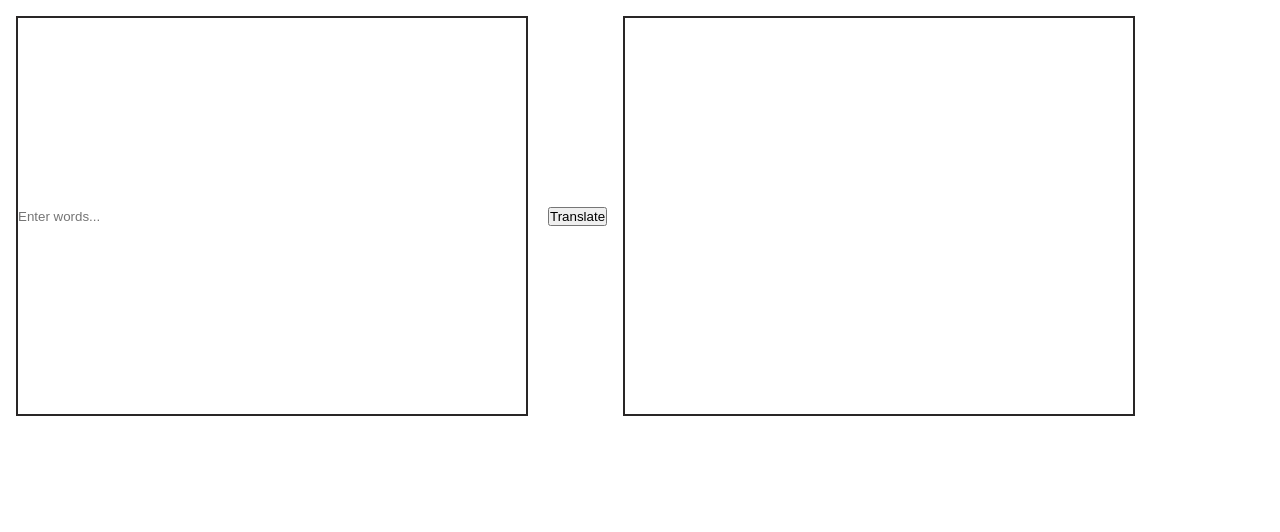
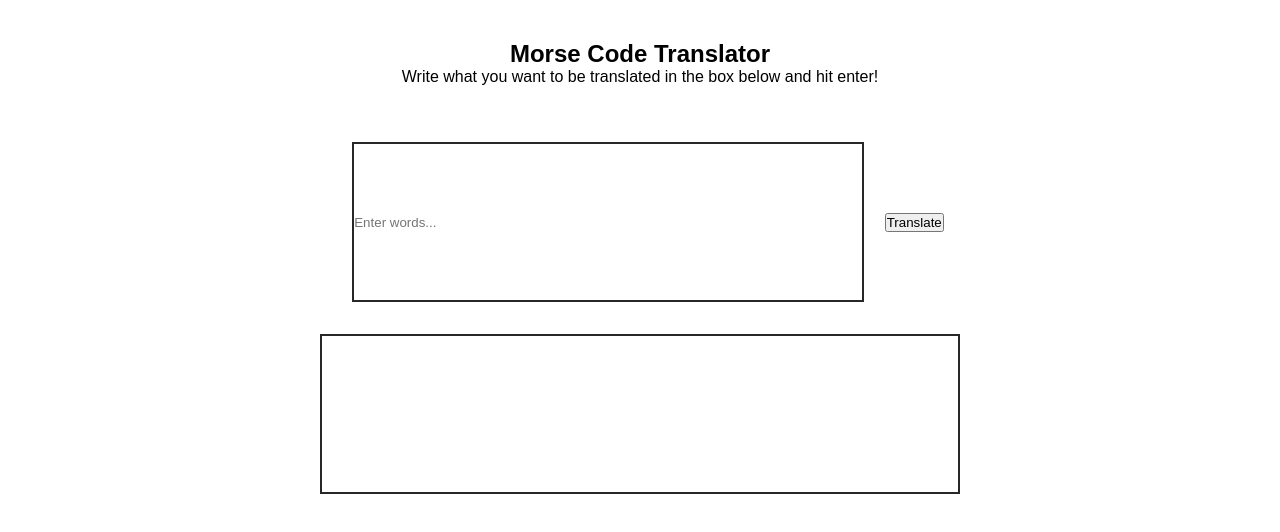
Before and after one commit to tstarr93/morse-code-translator, a website: page index.html in a window 1280 px wide. Both pictures are taken after a click on the button "Translate". Drawn offline with Linux system fonts and the light colour scheme.

Commit message:
loops through both arrays to find index

```diff
--- a/index.html
+++ b/index.html
@@ -8,6 +8,11 @@
     <title>Morse Translator</title>
 </head>
 <body>
+
+    <header>
+        <h2>Morse Code Translator</h2>
+        <p>Write what you want to be translated in the box below and hit enter!</p>
+    </header>
 
     <section>
 
--- a/main.js
+++ b/main.js
@@ -5,31 +5,31 @@ const result = document.querySelector("#result-field");
 // Make an alphabet array and equivalent morse alphabet array
 const alphabet = ["a", "b", "c", "d", "e", "f", "g", "h", "i", "j", "k", "l", "m", "n", "o", "p", "q", "r", "s", "t", "u", "v", "w", "x", "y", "z", " "];
 
-const morseAlphabet = [".-", "-...", "-.-.", "-..", ".", "..-.", "--.", "....", "..", ".---", "-.-", ".-..", "--", "-.", "---", ".--.", "--.-", ".-.", "...", "-", "..-", "...-", ".--", "-..-", "-.--", "z--..", " "];
-
-// Function that -> Takes input from input-field and add it to result field
-translateField.addEventListener("click", (e) => {
-    const userInput = input.value;
-    let output = "";
+const morseAlphabet = [".-", "-...", "-.-.", "-..", ".", "..-.", "--.", "....", "..", ".---", "-.-", ".-..", "--", "-.", "---", ".--.", "--.-", ".-.", "...", "-", "..-", "...-", ".--", "-..-", "-.--", "z--..", "/"];
 
 // function to loop over each letter from input, splits them into separate characters
-    const loop = (input) => {
-        for (index = 0; index < input.length; index++){
-            console.log(input.charAt(index));
-        };
+// Find each character's index in alphabet array
+// Match that index to morseAlphabet array index
+// Join characters back into string
+// put that string to result field
+
+const translate = (input) => {
+    for (index = 0; index < input.length; index++){
+        const alphabetIndex = alphabet.indexOf(input[index]);
+
+        const morseIndex = alphabetIndex;
+
+        console.log(morseIndex);
+
+        result.innerHTML = `${morseIndex}`;
     };
 
-// Passes each separate character through alphabet array to find index number using iterator
 
-// Matches alphabet index to morse index
+};
 
-    loop(userInput); // call loop function to split userInput into separate characters
+translateField.addEventListener("click", (event) => {
+    event.preventDefault();
+    const userInput = input.value;
 
-    // concatenate each separate character back into string
-
-
-    // Have output be equal to concatenated string
-
-    // result.innerHTML = userInput;
-    result.innerHTML = output; // output is put into result field
+    translate(userInput); // call loop function to split userInput into separate characters
 });
--- a/main.scss
+++ b/main.scss
@@ -2,23 +2,35 @@
     padding: 0;
     margin: 0;
     box-sizing: border-box;
+    font-family: sans-serif;
+}
+
+header {
+    display: flex;
+    flex-direction: column;
+    justify-content: center;
+    align-items: center;
+    margin: 20px;
+    padding: 20px;
 }
 
 section {
     display: flex;
     flex-wrap: wrap;
-    flex-direction: row;
+    flex-direction: column;
+    justify-content: center;
+    align-items: center;
 
     #input-field {
-        height: 50vh;
+        height: 20vh;
         width: 40vw;
         border: 2px solid rgb(41, 38, 38);
         margin: 1rem;
     }
 
     #result-field {
-        height: 50vh;
-        width: 40vw;
+        height: 20vh;
+        width: 50vw;
         border: 2px solid rgb(41, 38, 38);
         margin: 1rem;
     }
```
Also changed, not shown: main.css.
